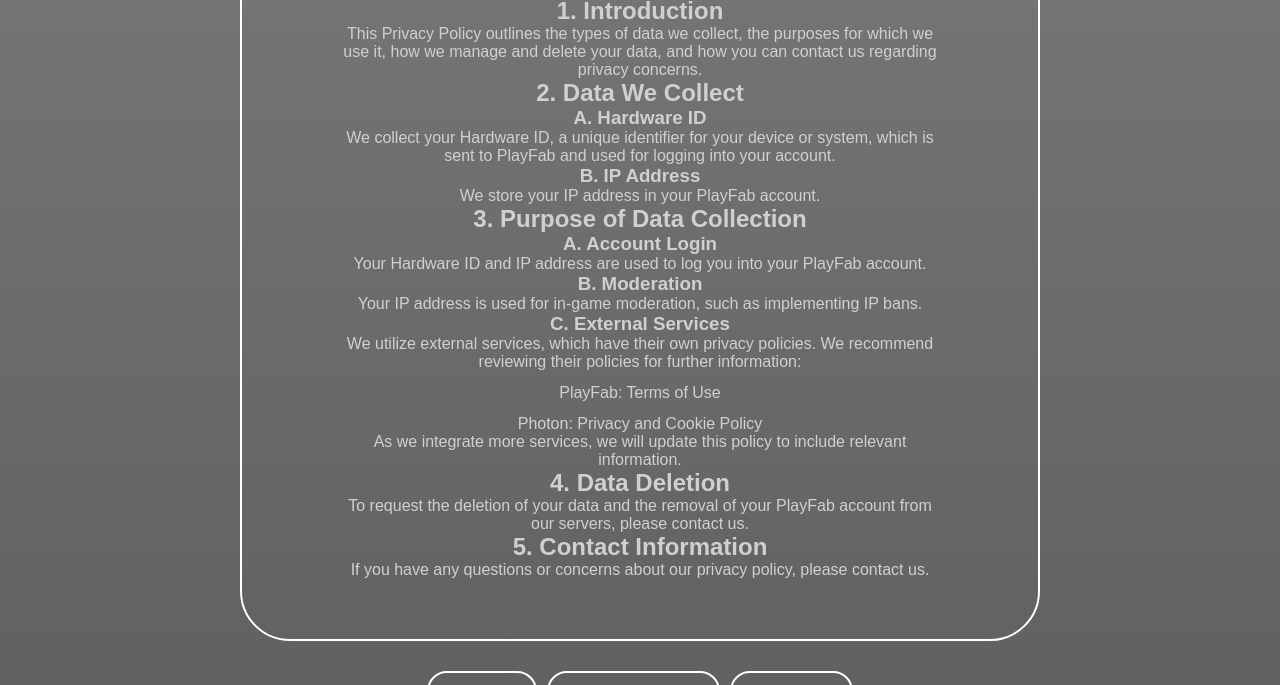
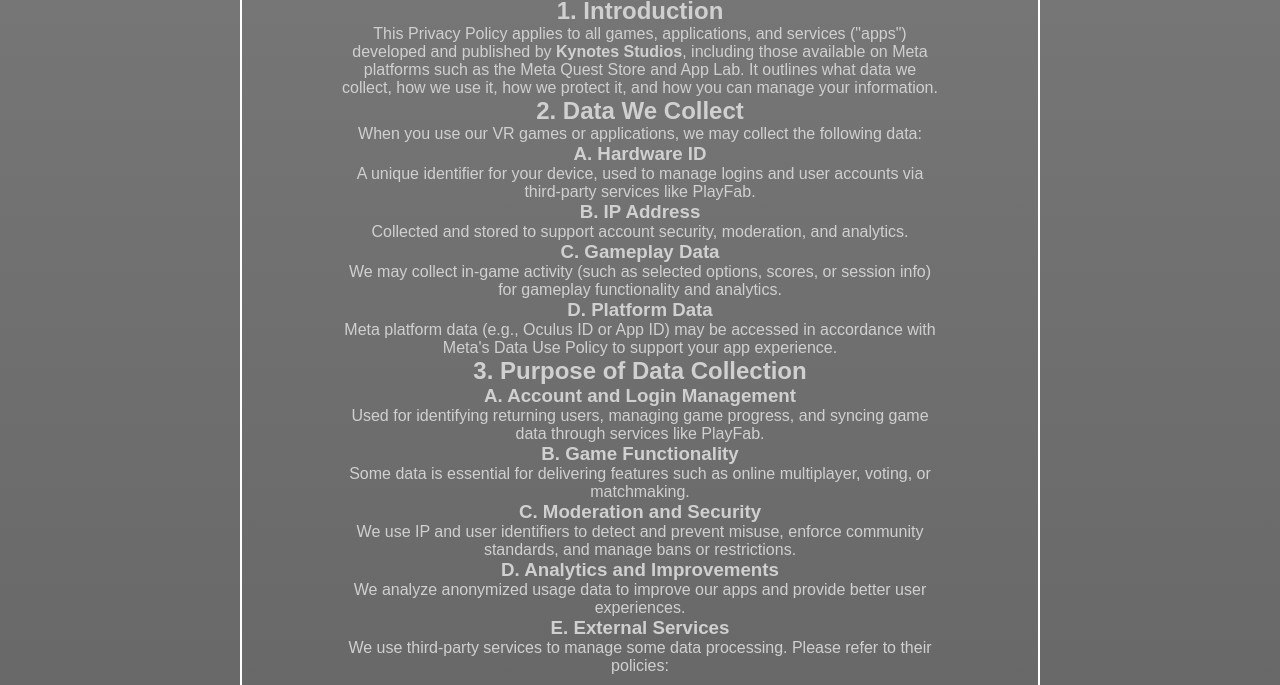
Before and after one commit to Kynotez/Kynotez.github.io, a plain HTML site: page privacy.html in a window 1280 px wide. Shown: the part 221-906 px from the top of the page. Drawn offline with Linux system fonts and the light colour scheme.

Commit message:
Update privacy.html

```diff
--- a/privacy.html
+++ b/privacy.html
@@ -14,48 +14,68 @@
   </header>
 
   <section class="content-box">
-    <div class="page-content">
-      <h1>Privacy Policy</h1>
+  <div class="page-content">
+    <h1>Privacy Policy</h1>
 
     <section>
       <h2>1. Introduction</h2>
-      <p>This Privacy Policy outlines the types of data we collect, the purposes for which we use it, how we manage and delete your data, and how you can contact us regarding privacy concerns.</p>
+      <p>This Privacy Policy applies to all games, applications, and services ("apps") developed and published by <strong>Kynotes Studios</strong>, including those available on Meta platforms such as the Meta Quest Store and App Lab. It outlines what data we collect, how we use it, how we protect it, and how you can manage your information.</p>
     </section>
 
     <section>
       <h2>2. Data We Collect</h2>
+      <p>When you use our VR games or applications, we may collect the following data:</p>
+
       <h3>A. Hardware ID</h3>
-      <p>We collect your Hardware ID, a unique identifier for your device or system, which is sent to PlayFab and used for logging into your account.</p>
+      <p>A unique identifier for your device, used to manage logins and user accounts via third-party services like PlayFab.</p>
 
       <h3>B. IP Address</h3>
-      <p>We store your IP address in your PlayFab account.</p>
+      <p>Collected and stored to support account security, moderation, and analytics.</p>
+
+      <h3>C. Gameplay Data</h3>
+      <p>We may collect in-game activity (such as selected options, scores, or session info) for gameplay functionality and analytics.</p>
+
+      <h3>D. Platform Data</h3>
+      <p>Meta platform data (e.g., Oculus ID or App ID) may be accessed in accordance with Meta's Data Use Policy to support your app experience.</p>
     </section>
 
     <section>
       <h2>3. Purpose of Data Collection</h2>
-      <h3>A. Account Login</h3>
-      <p>Your Hardware ID and IP address are used to log you into your PlayFab account.</p>
+      <h3>A. Account and Login Management</h3>
+      <p>Used for identifying returning users, managing game progress, and syncing game data through services like PlayFab.</p>
 
-      <h3>B. Moderation</h3>
-      <p>Your IP address is used for in-game moderation, such as implementing IP bans.</p>
+      <h3>B. Game Functionality</h3>
+      <p>Some data is essential for delivering features such as online multiplayer, voting, or matchmaking.</p>
 
-      <h3>C. External Services</h3>
-      <p>We utilize external services, which have their own privacy policies. We recommend reviewing their policies for further information:</p>
-        <div class="link-group">
-            <a href="https://playfab.com/terms/" target="_blank">PlayFab: Terms of Use</a>
-            <a href="https://dashboard.photonengine.com/account/privacyandcookiepolicy/" target="_blank">Photon: Privacy and Cookie Policy</a>
-        </div>
-      <p>As we integrate more services, we will update this policy to include relevant information.</p>
+      <h3>C. Moderation and Security</h3>
+      <p>We use IP and user identifiers to detect and prevent misuse, enforce community standards, and manage bans or restrictions.</p>
+
+      <h3>D. Analytics and Improvements</h3>
+      <p>We analyze anonymized usage data to improve our apps and provide better user experiences.</p>
+
+      <h3>E. External Services</h3>
+      <p>We use third-party services to manage some data processing. Please refer to their policies:</p>
+      <div class="link-group">
+        <a href="https://playfab.com/terms/" target="_blank">PlayFab: Terms of Use</a><br>
+        <a href="https://dashboard.photonengine.com/account/privacyandcookiepolicy/" target="_blank">Photon: Privacy and Cookie Policy</a>
+      </div>
     </section>
 
     <section>
       <h2>4. Data Deletion</h2>
-      <p>To request the deletion of your data and the removal of your PlayFab account from our servers, please contact us.</p>
+      <p>If you wish to delete your data or your account associated with any Kynotes app, please email us with your user ID or device ID. Upon verification, we will remove your data from our systems and any connected third-party services.</p>
     </section>
 
     <section>
       <h2>5. Contact Information</h2>
-      <p>If you have any questions or concerns about our privacy policy, please contact us.</p>
+      <p>If you have any questions, concerns, or requests regarding this Privacy Policy or our data practices, please contact us at:</p>
+      <p><strong>Email:</strong> contact@kynotesstudios.com</p>
+    </section>
+
+    <section>
+      <h2>6. Updates</h2>
+      <p>This policy may be updated as our apps evolve or as we integrate new services. We recommend reviewing this page periodically.</p>
+    </section>
 
     </div>
   </section>
```
